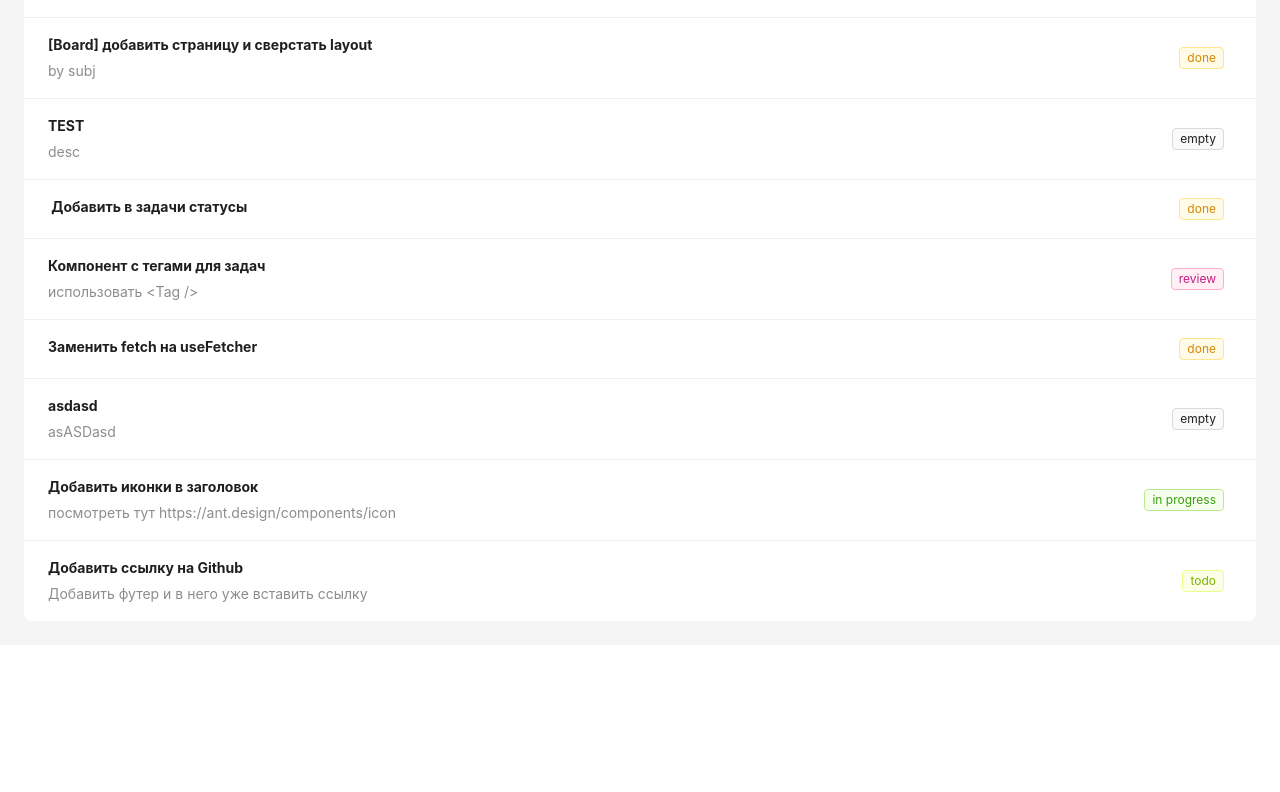
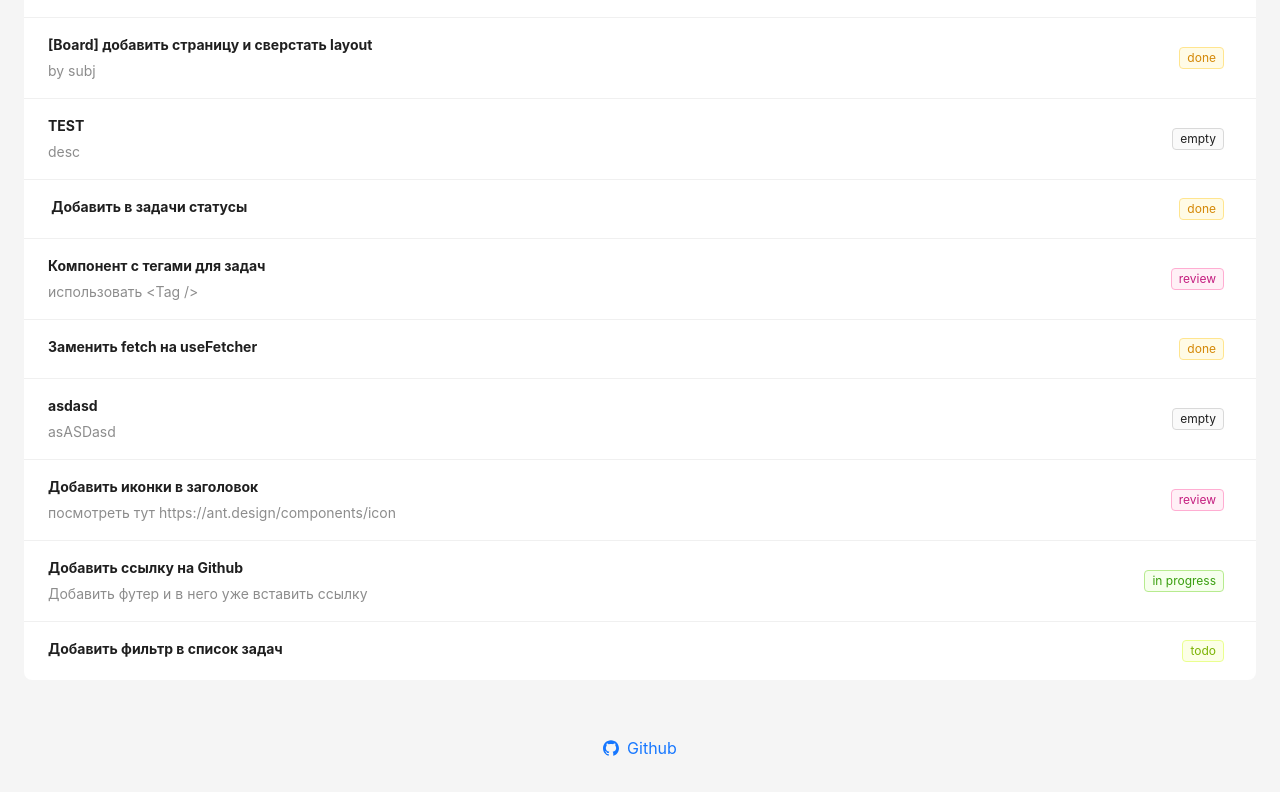
Before and after one commit to eruzanov/task-manager, a React (Vite) app: page / in a window 1280 px wide. Shown: the part 313-1105 px from the top of the page. Before the commit the page ends 958 px from the top, so only its background shows below. Built offline with nearby package versions, Linux system fonts and the light colour scheme; data requests are answered from the project's data file.

Commit message:
adds gihub link into Footer

```diff
--- a/server/db.json
+++ b/server/db.json
@@ -53,14 +53,19 @@
     {
       "title": "Добавить иконки в заголовок",
       "description": "посмотреть тут https://ant.design/components/icon",
-      "statusId": "f7a2",
+      "statusId": "d6af",
       "id": "0f02"
     },
     {
       "title": "Добавить ссылку на Github",
       "description": "Добавить футер и в него уже вставить ссылку",
+      "statusId": "f7a2",
+      "id": "a4e6"
+    },
+    {
+      "title": "Добавить фильтр в список задач",
       "statusId": "819e",
-      "id": "a4e6"
+      "id": "db07"
     }
   ],
   "statuses": [
--- a/src/components/page-layout/index.tsx
+++ b/src/components/page-layout/index.tsx
@@ -1,16 +1,18 @@
-import { Layout, ConfigProvider } from "antd";
+import { Layout, ConfigProvider, Button, Flex } from "antd";
+import { GithubOutlined } from "@ant-design/icons";
 import { NavMenu } from "components/nav-menu";
+
+const GITHUB_LINK = "https://github.com/eruzanov/task-manager";
 
 interface PageLayoutProps {
     children: React.ReactNode;
 }
 
-export const PageLayout: React.FC<PageLayoutProps> = ({ children }) => {
-    return (
+export const PageLayout: React.FC<PageLayoutProps> = ({ children }) => (
     <ConfigProvider
         theme={{ components: { Layout: { headerPadding: "0 24px" } } }}
     >
-            <Layout>
+        <Layout style={{ minHeight: "100vh" }}>
             <Layout.Header
                 style={{
                     position: "sticky",
@@ -21,10 +23,19 @@ export const PageLayout: React.FC<PageLayoutProps> = ({ children }) => {
             >
                 <NavMenu />
             </Layout.Header>
-                <Layout.Content>
-                    <div style={{ margin: 24 }}>{children}</div>
-                </Layout.Content>
+            <Layout.Content style={{ margin: 24 }}>{children}</Layout.Content>
+            <Layout.Footer>
+                <Flex align="center" justify="center">
+                    <Button
+                        type="link"
+                        href={GITHUB_LINK}
+                        icon={<GithubOutlined />}
+                        size="large"
+                    >
+                        Github
+                    </Button>
+                </Flex>
+            </Layout.Footer>
         </Layout>
     </ConfigProvider>
 );
-};
```
Lines whose indentation alone changed are shown as unchanged.
